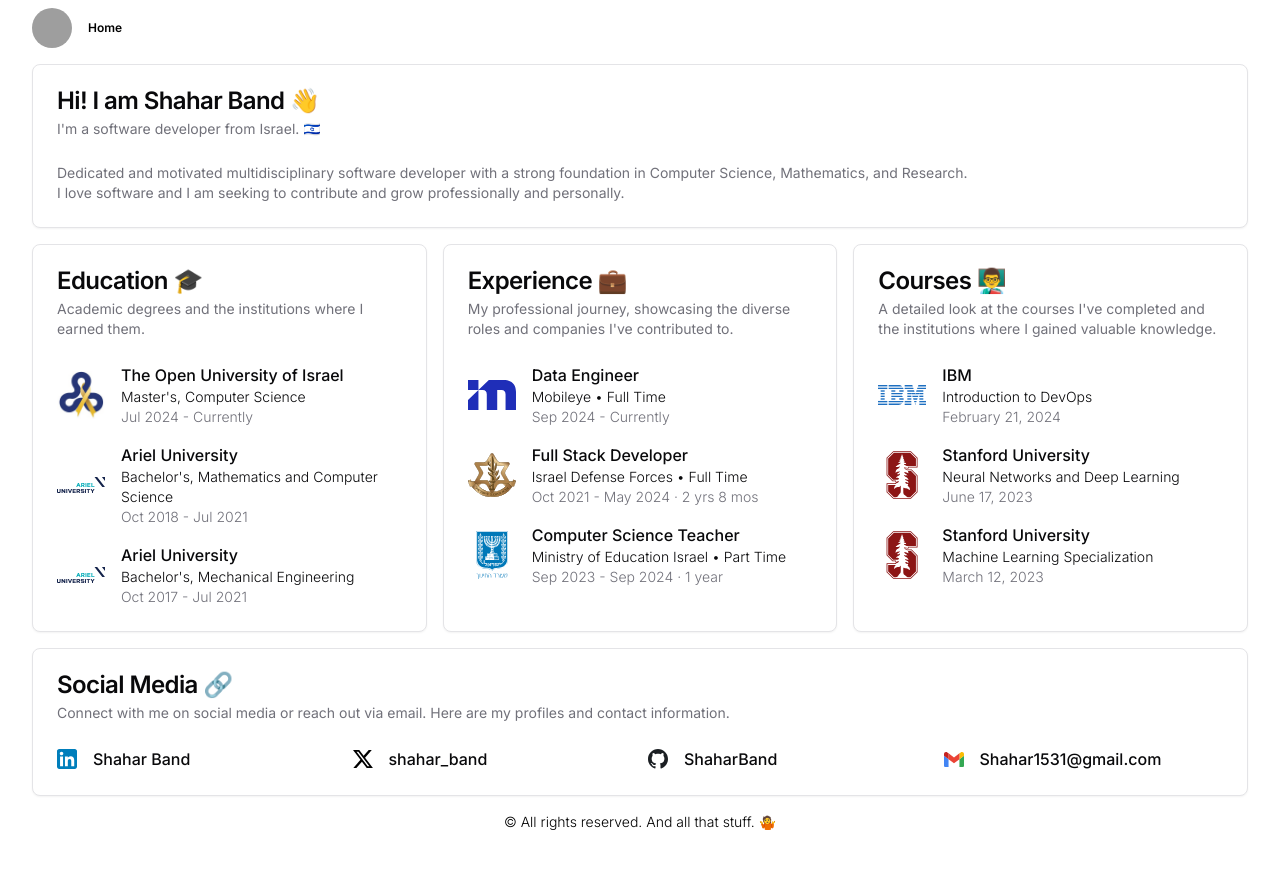
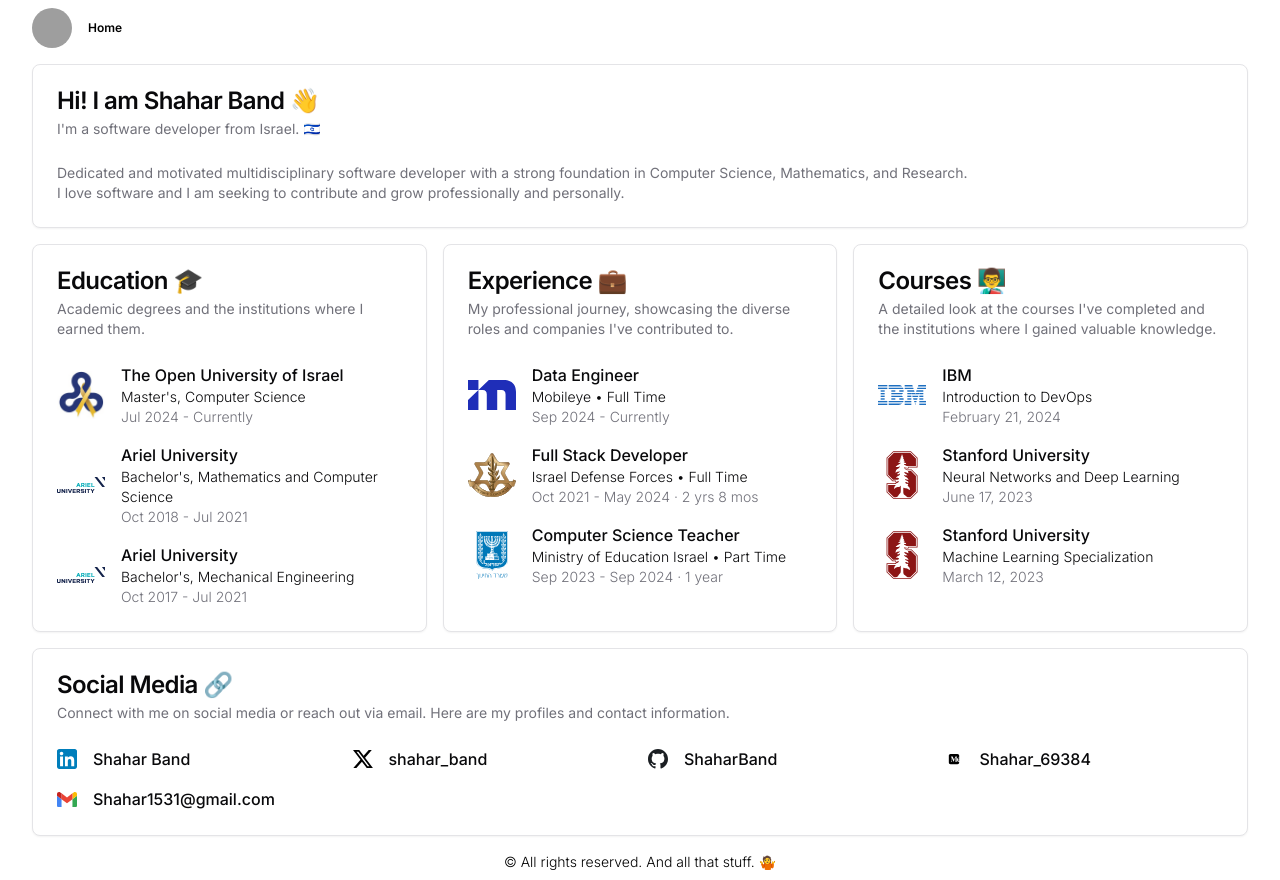
Before and after one commit to ShaharBand/shaharband.com, a Next.js app: page / in a window 1280 px wide. Before the commit the page ends 840 px from the top, so only its background shows below. Built offline with nearby package versions, Linux system fonts and the light colour scheme; grey boxes are pictures that could not be loaded.

Commit message:
adding medium link

```diff
--- a/components/portfolio/social-media/SocialMediaCard.tsx
+++ b/components/portfolio/social-media/SocialMediaCard.tsx
@@ -10,6 +10,7 @@ import LinkedInIcon from "../../../public/socialmedia/LinkedIn_icon.svg";
 import XIcon from "../../../public/socialmedia/X_icon.svg";
 import GitHubIcon from "../../../public/socialmedia/GitHub_icon.svg";
 import GmailIcon from "../../../public/socialmedia/Gmail_icon.svg";
+import MediumIcon from "../../../public/socialmedia/Medium_icon.svg";
 
 export function SocialMediaCard() {
   return (
@@ -38,6 +39,11 @@ export function SocialMediaCard() {
           urlLabel={"ShaharBand"}
         />
         <SocialMediaItem
+          urlIcon={MediumIcon.src}
+          urlSource={"https://medium.com/@Shahar_69384"}
+          urlLabel={"Shahar_69384"}
+        />
+        <SocialMediaItem
           urlIcon={GmailIcon.src}
           urlSource={"mailto://Shahar1531@gmail.com"}
           urlLabel={"Shahar1531@gmail.com"}
```
Also changed, not shown: public/socialmedia/Medium_icon.svg (added).
